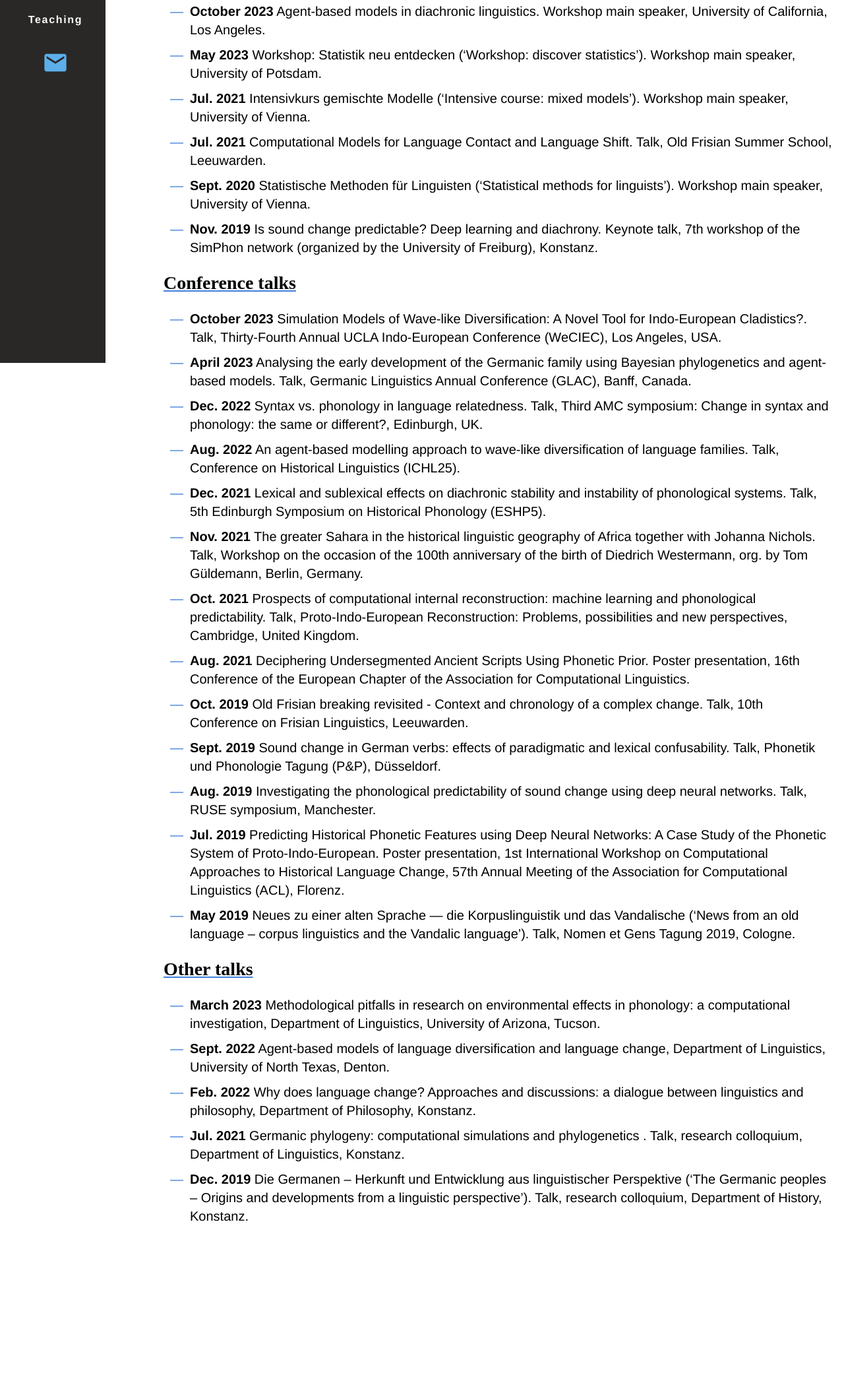
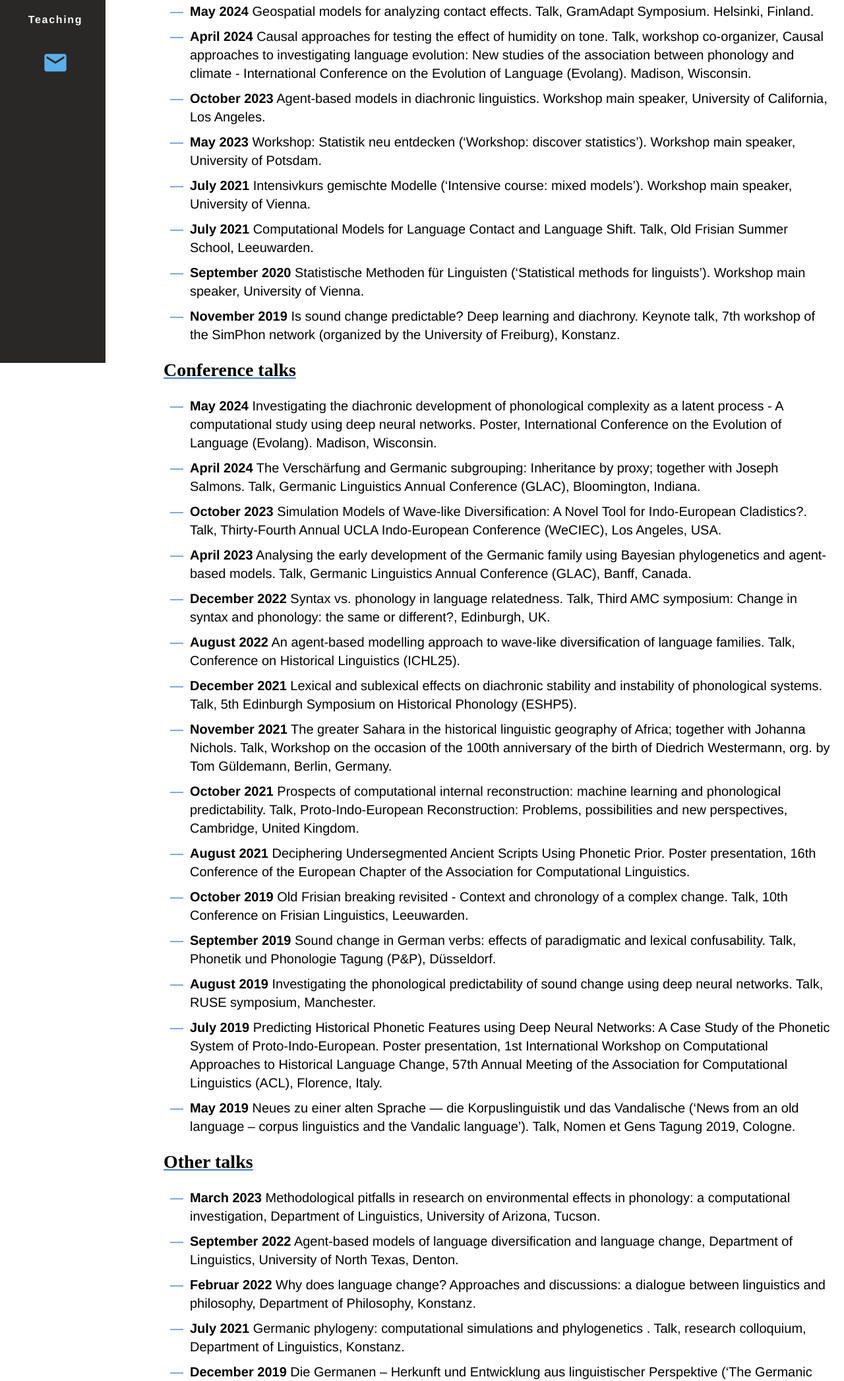
Before and after one commit to frithureiks/frithureiks.github.io, a plain HTML site: page talks.html in a window 1280 px wide. Shown: the part 270-2363 px from the top of the page at 66% size. Before the commit the page ends 2147 px from the top, so only its background shows below. Drawn offline with Linux system fonts and the light colour scheme.

Commit message:
New commit

```diff
--- a/talks.html
+++ b/talks.html
@@ -22,12 +22,14 @@
 
   <h2 class="sectionheader">Invited talks and workshops</h2>
 <ul class="publist">
+  <li><b>May 2024</b> Geospatial models for analyzing contact effects. Talk, GramAdapt Symposium. Helsinki, Finland.</li>
+  <li><b>April 2024</b> Causal approaches for testing the effect of humidity on tone. Talk, workshop co-organizer, Causal approaches to investigating language evolution: New studies of the association between phonology and climate - International Conference on the Evolution of Language (Evolang). Madison, Wisconsin.</li>
   <li><b>October 2023</b> Agent-based models in diachronic linguistics. Workshop main speaker, University of California, Los Angeles.</li>
   <li><b>May 2023</b> Workshop: Statistik neu entdecken (‘Workshop: discover statistics’). Workshop main speaker, University of Potsdam.</li>
-  <li><b>Jul. 2021</b> Intensivkurs gemischte Modelle (‘Intensive course: mixed models’). Workshop main speaker, University of Vienna.</li>
-  <li><b>Jul. 2021</b> Computational Models for Language Contact and Language Shift. Talk, Old Frisian Summer School, Leeuwarden.</li>
-  <li><b>Sept. 2020</b> Statistische Methoden für Linguisten (‘Statistical methods for linguists’). Workshop main speaker, University of Vienna.</li>
-    <li><b>Nov. 2019</b> Is sound change predictable? Deep learning and diachrony. Keynote
+  <li><b>July 2021</b> Intensivkurs gemischte Modelle (‘Intensive course: mixed models’). Workshop main speaker, University of Vienna.</li>
+  <li><b>July 2021</b> Computational Models for Language Contact and Language Shift. Talk, Old Frisian Summer School, Leeuwarden.</li>
+  <li><b>September 2020</b> Statistische Methoden für Linguisten (‘Statistical methods for linguists’). Workshop main speaker, University of Vienna.</li>
+    <li><b>November 2019</b> Is sound change predictable? Deep learning and diachrony. Keynote
 talk, 7th workshop of the SimPhon network (organized by the University of
 Freiburg), Konstanz.</li>
 
@@ -36,37 +38,39 @@ Freiburg), Konstanz.</li>
 
   <h2 class="sectionheader">Conference talks</h2>
 <ul class="publist">
+  <li><b>May 2024</b> Investigating the diachronic development of phonological complexity as a latent process - A computational study using deep neural networks. Poster, International Conference on the Evolution of Language (Evolang). Madison, Wisconsin.</li>
+  <li><b>April 2024</b> The Verschärfung and Germanic subgrouping: Inheritance by proxy; together with Joseph Salmons. Talk, Germanic Linguistics Annual Conference (GLAC), Bloomington, Indiana.</li>
   <li><b>October 2023</b> Simulation Models of Wave-like Diversification: A Novel Tool for Indo-European Cladistics?. Talk, Thirty-Fourth Annual UCLA Indo-European Conference (WeCIEC),
     Los Angeles, USA.</li>
   <li><b>April 2023</b> Analysing the early development of the Germanic family using Bayesian phylogenetics and agent-based models. Talk, Germanic Linguistics Annual Conference (GLAC),
     Banff, Canada.</li>
-  <li><b>Dec. 2022</b> Syntax vs. phonology in language relatedness. Talk, Third
+  <li><b>December 2022</b> Syntax vs. phonology in language relatedness. Talk, Third
     AMC symposium: Change in syntax and phonology: the same or different?,
     Edinburgh, UK.</li>
-  <li><b>Aug. 2022</b> An agent-based modelling approach to wave-like diversification of language families. Talk, Conference on Historical Linguistics (ICHL25).</li>
-  <li><b>Dec. 2021</b> Lexical and sublexical effects on diachronic stability and instability
+  <li><b>August 2022</b> An agent-based modelling approach to wave-like diversification of language families. Talk, Conference on Historical Linguistics (ICHL25).</li>
+  <li><b>December 2021</b> Lexical and sublexical effects on diachronic stability and instability
 of phonological systems. Talk, 5th Edinburgh Symposium on Historical Phonology (ESHP5).</li>
-  <li><b>Nov. 2021</b> The greater Sahara in the historical linguistic geography of Africa
+  <li><b>November 2021</b> The greater Sahara in the historical linguistic geography of Africa;
 together with Johanna Nichols. Talk, Workshop on the occasion of the 100th
 anniversary of the birth of Diedrich Westermann, org. by Tom Güldemann,
 Berlin, Germany.</li>
-  <li><b>Oct. 2021</b> Prospects of computational internal reconstruction: machine learning
+  <li><b>October 2021</b> Prospects of computational internal reconstruction: machine learning
 and phonological predictability. Talk, Proto-Indo-European
 Reconstruction: Problems, possibilities and new perspectives, Cambridge,
 United Kingdom.</li>
-  <li><b>Aug. 2021</b> Deciphering Undersegmented Ancient Scripts Using Phonetic Prior. Poster presentation, 16th Conference of the European Chapter of the Association
+  <li><b>August 2021</b> Deciphering Undersegmented Ancient Scripts Using Phonetic Prior. Poster presentation, 16th Conference of the European Chapter of the Association
 for Computational Linguistics.</li>
-  <li><b>Oct. 2019</b> Old Frisian breaking revisited - Context and chronology of a complex
+  <li><b>October 2019</b> Old Frisian breaking revisited - Context and chronology of a complex
 change. Talk, 10th Conference on Frisian Linguistics, Leeuwarden.</li>
-  <li><b>Sept. 2019</b> Sound change in German verbs: effects of paradigmatic and lexical
+  <li><b>September 2019</b> Sound change in German verbs: effects of paradigmatic and lexical
 confusability. Talk, Phonetik und Phonologie Tagung (P&P), Düsseldorf.</li>
-  <li><b>Aug. 2019</b> Investigating the phonological predictability of sound change using
+  <li><b>August 2019</b> Investigating the phonological predictability of sound change using
 deep neural networks. Talk, RUSE symposium, Manchester.</li>
-  <li><b>Jul. 2019</b> Predicting Historical Phonetic Features using Deep Neural Networks:
+  <li><b>July 2019</b> Predicting Historical Phonetic Features using Deep Neural Networks:
 A Case Study of the Phonetic System of Proto-Indo-European.
 Poster presentation, 1st International Workshop on Computational Approaches
 to Historical Language Change, 57th Annual Meeting of the Association
-for Computational Linguistics (ACL), Florenz.</li>
+for Computational Linguistics (ACL), Florence, Italy.</li>
   <li><b>May 2019</b> Neues zu einer alten Sprache — die Korpuslinguistik und das Vandalische
 (‘News from an old language – corpus linguistics and the Vandalic
 language’). Talk, Nomen et Gens Tagung 2019, Cologne.</li>
@@ -78,13 +82,13 @@ language’). Talk, Nomen et Gens Tagung 2019, Cologne.</li>
 <ul class="publist">
   <li><b>March 2023</b> Methodological pitfalls in research on environmental effects in phonology: a computational investigation,
     Department of Linguistics, University of Arizona, Tucson.</li>
-  <li><b>Sept. 2022</b> Agent-based models of language diversification and language change,
+  <li><b>September 2022</b> Agent-based models of language diversification and language change,
     Department of Linguistics, University of North Texas, Denton.</li>
-  <li><b>Feb. 2022</b> Why does language change? Approaches and discussions: a dialogue
+  <li><b>Februar 2022</b> Why does language change? Approaches and discussions: a dialogue
 between linguistics and philosophy, Department of Philosophy, Konstanz.</li>
-  <li><b>Jul. 2021</b> Germanic phylogeny: computational simulations and phylogenetics .
+  <li><b>July 2021</b> Germanic phylogeny: computational simulations and phylogenetics .
 Talk, research colloquium, Department of Linguistics, Konstanz.</li>
-  <li><b>Dec. 2019</b> Die Germanen – Herkunft und Entwicklung aus linguistischer Perspektive
+  <li><b>December 2019</b> Die Germanen – Herkunft und Entwicklung aus linguistischer Perspektive
 (‘The Germanic peoples – Origins and developments from a linguistic
 perspective’). Talk, research colloquium, Department of History,
 Konstanz.</li>
```
Also changed, not shown: cv.html (+8 -1 lines), index.html (+4 -4 lines), pubs.html (+6 -2 lines), teaching.html (+15 -13 lines).
